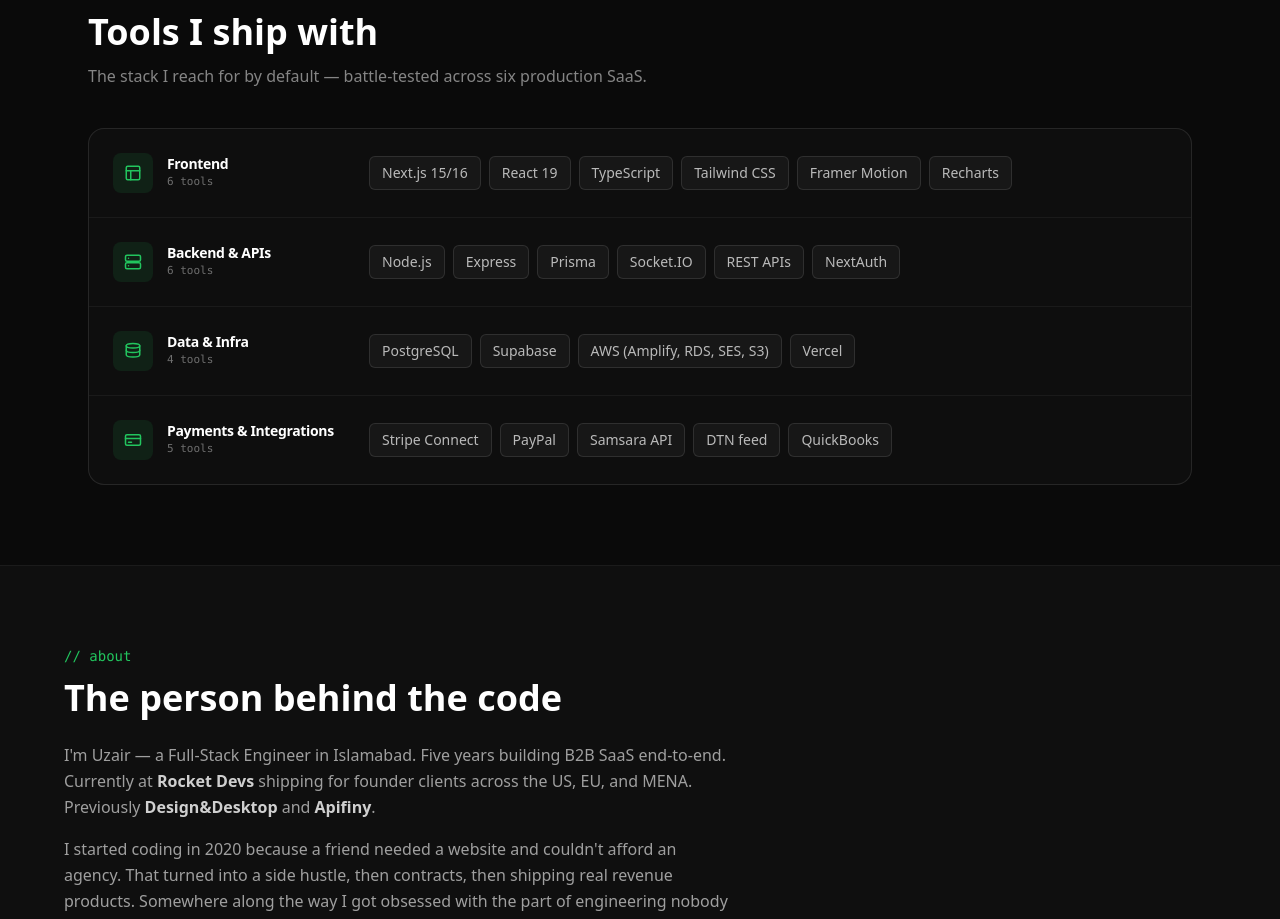
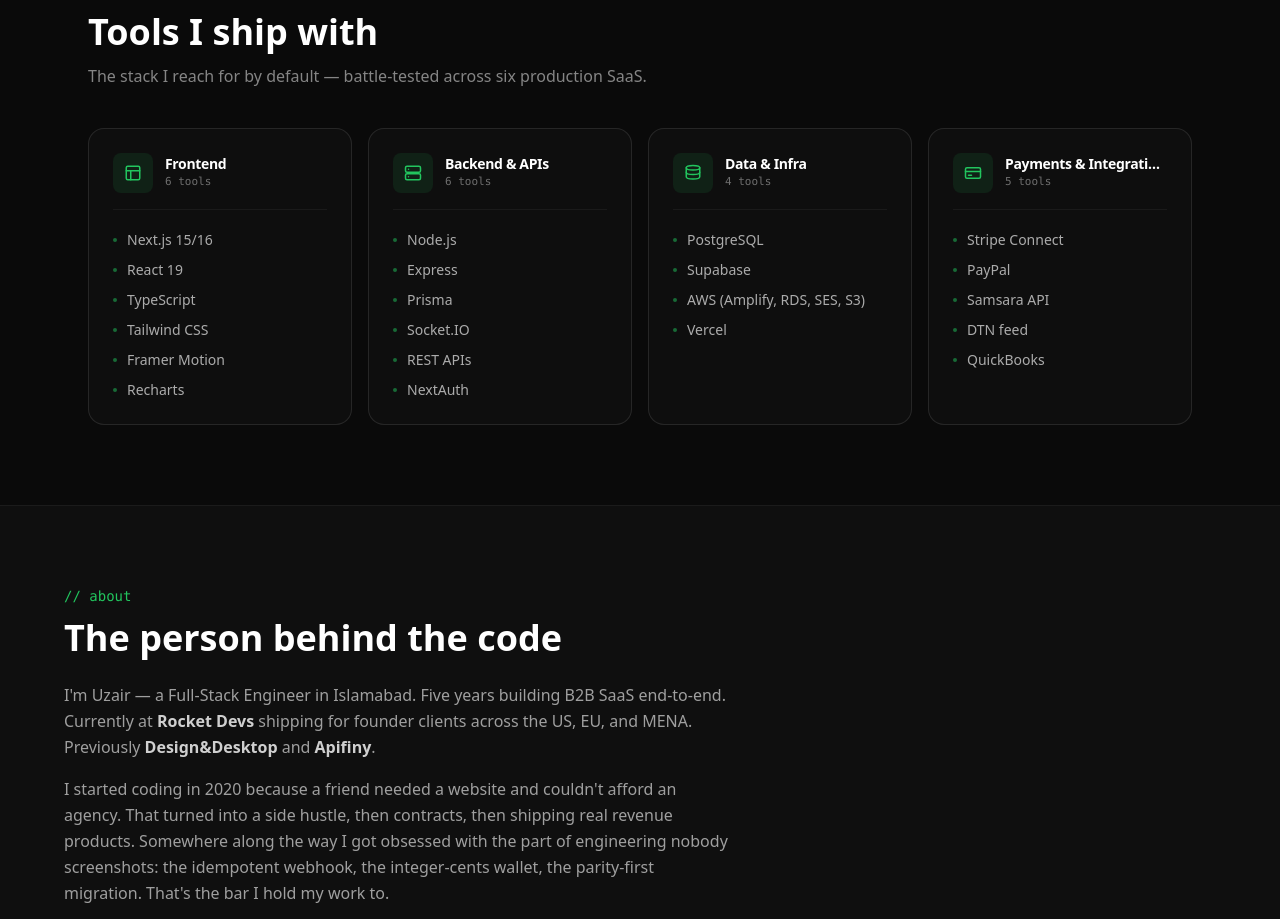
Before and after one commit to developeruzairsaleem/personal-portfolio, a Next.js app: page / in a window 1280 px wide. Shown: the part 4320-5239 px from the top of the page. Built offline with nearby package versions, Linux system fonts and the light colour scheme.

Commit message:
Revert "Stack section: editorial horizontal rows instead of card grid"
This reverts commit b1f2e3b355225e30ec0e6cd0d66b7bccb2cb8360.

```diff
--- a/src/app/page.tsx
+++ b/src/app/page.tsx
@@ -523,37 +523,33 @@
             The stack I reach for by default — battle-tested across six production SaaS.
           </motion.p>
 
-          <motion.div variants={fadeUp} className="border border-white/10 rounded-2xl bg-white/[0.02] divide-y divide-white/5 overflow-hidden">
+          <div className="grid md:grid-cols-2 lg:grid-cols-4 gap-4">
             {STACK_GROUPS.map((group) => (
-              <div
+              <motion.div
                 key={group.label}
-                className="group flex flex-col md:flex-row md:items-center gap-5 md:gap-8 px-6 py-6 hover:bg-white/[0.02] transition-colors"
+                variants={fadeUp}
+                className="group relative border border-white/10 rounded-2xl p-6 bg-white/[0.02] hover:border-[#22c55e]/40 hover:bg-white/[0.04] transition-all"
               >
-                {/* Category */}
-                <div className="flex items-center gap-3.5 md:w-56 shrink-0">
+                <div className="flex items-center gap-3 mb-5 pb-4 border-b border-white/5">
                   <div className="w-10 h-10 rounded-lg bg-[#22c55e]/10 text-[#22c55e] flex items-center justify-center group-hover:bg-[#22c55e]/15 transition-colors shrink-0">
                     {group.icon}
                   </div>
                   <div className="min-w-0">
-                    <div className="text-sm font-bold text-white tracking-tight">{group.label}</div>
+                    <div className="text-sm font-bold text-white tracking-tight truncate">{group.label}</div>
                     <div className="text-[11px] text-white/40 font-mono">{group.items.length} tools</div>
                   </div>
                 </div>
-
-                {/* Items */}
-                <div className="flex flex-wrap gap-2 flex-1">
+                <ul className="space-y-2.5">
                   {group.items.map((item) => (
-                    <span
-                      key={item}
-                      className="px-3 py-1.5 bg-white/[0.04] border border-white/10 rounded-md text-sm text-white/70 hover:border-[#22c55e]/30 hover:bg-white/[0.06] hover:text-white transition-colors cursor-default"
-                    >
-                      {item}
-                    </span>
+                    <li key={item} className="flex items-start gap-2.5 text-sm text-white/65">
+                      <span className="w-1 h-1 rounded-full bg-[#22c55e]/50 mt-2 shrink-0" aria-hidden="true" />
+                      <span>{item}</span>
+                    </li>
                   ))}
-                </div>
-              </div>
+                </ul>
+              </motion.div>
             ))}
-          </motion.div>
+          </div>
         </motion.div>
       </section>
 
```
